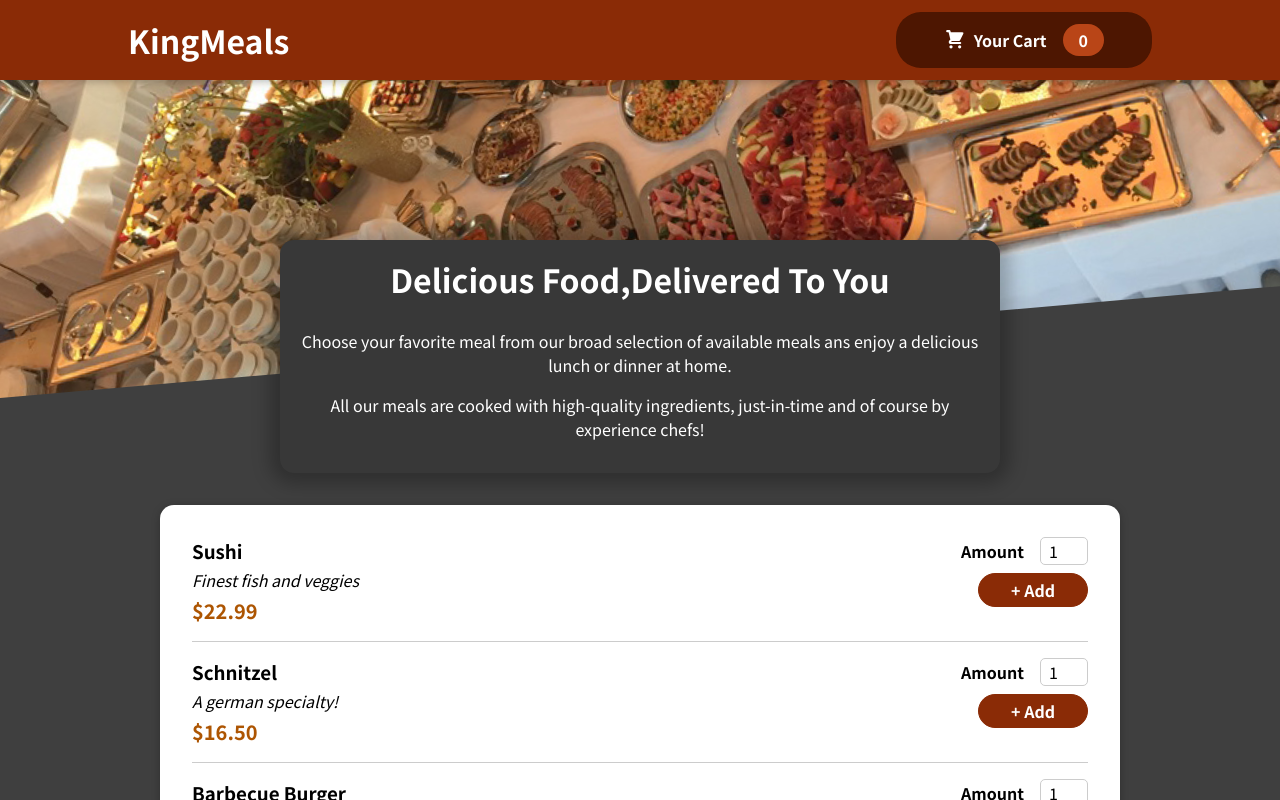
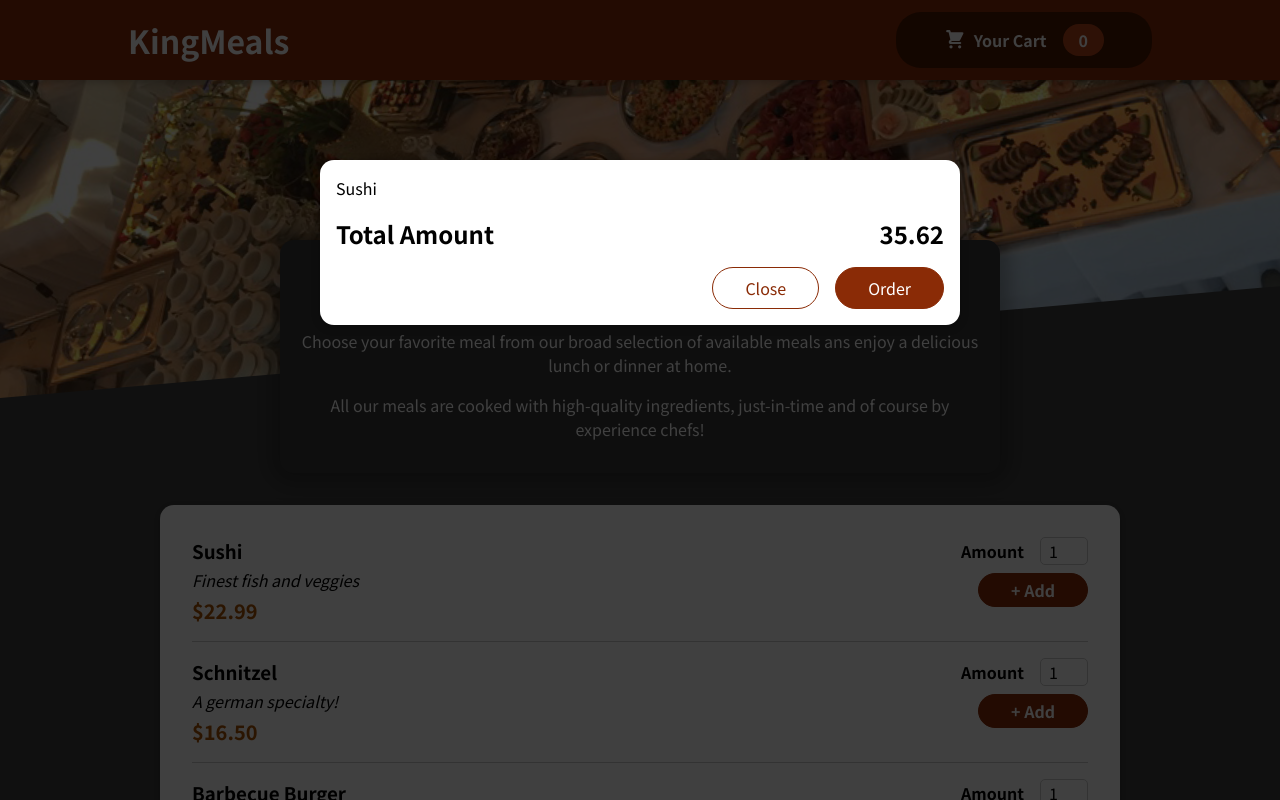
Before and after one commit to ajiths10/FoodOrdering-React-App, a React (Create React App) app: page / in a window 1280 px wide. Shown: the top 800 px of the page. Built offline with nearby package versions, Linux system fonts and the light colour scheme.

Commit message:
Adding pop window to execute order

```diff
--- a/public/index.html
+++ b/public/index.html
@@ -28,6 +28,7 @@
   </head>
   <body>
     <noscript>You need to enable JavaScript to run this app.</noscript>
+    <div id="overlays"></div>
     <div id="root"></div>
     <!--
       This HTML file is a template.
--- a/src/App.js
+++ b/src/App.js
@@ -1,11 +1,12 @@
 import {Fragment} from 'react';
 import Header from './components/Layout/Header'
 import Meals from './components/Meals/Meals';
-
+import Cart from './components/Cart/Cart';
 
 function App() {
   return (
 <Fragment>
+  <Cart />
   <Header/>
   <main>
     <Meals />
--- /dev/null
+++ b/src/components/Cart/Cart.js
@@ -0,0 +1,24 @@
+import Modal from "../UI/Modal";
+import classes from "./Cart.module.css";
+
+const Cart = (props) => {
+  const CartItems =<ul className={classes['cart-items']} > { [
+      { id: "c1", name: "Sushi", amount: 2, price: 12.99 }].map(
+    (item) => <li>{item.name}</li>
+  ) } </ul>
+  return (
+    <Modal>
+      {CartItems}
+      <div className={classes.total} >
+          <span>Total Amount</span>
+          <span>35.62</span>
+      </div>
+      <div className={classes.actions} >
+          <button className={classes['button--alt']} >Close</button>
+          <button className={classes.button} > Order</button>
+      </div>
+    </Modal>
+  );
+};
+
+export default Cart;
--- /dev/null
+++ b/src/components/Cart/Cart.module.css
@@ -0,0 +1,46 @@
+.cart-items {
+    list-style: none;
+    margin: 0;
+    padding: 0;
+    max-height: 20rem;
+    overflow: auto;
+  }
+
+  .total {
+    display: flex;
+    justify-content: space-between;
+    align-items: center;
+    font-weight: bold;
+    font-size: 1.5rem;
+    margin: 1rem 0;
+  }
+
+  .actions {
+    text-align: right;
+  }
+
+  .actions button {
+    font: inherit;
+    cursor: pointer;
+    background-color: transparent;
+    border: 1px solid #8a2b06;
+    padding: 0.5rem 2rem;
+    border-radius: 25px;
+    margin-left: 1rem;
+  }
+
+  .actions button:hover,
+  .actions button:active {
+    background-color: #5a1a01;
+    border-color: #5a1a01;
+    color: white;
+  }
+
+  .actions .button--alt {
+    color: #8a2b06;
+  }
+
+  .actions .button {
+    background-color: #8a2b06;
+    color: white;
+  }
--- /dev/null
+++ b/src/components/UI/Modal.js
@@ -0,0 +1,30 @@
+import React, { Fragment } from "react";
+import  ReactDOM  from "react-dom";
+import classes from "./Modal.module.css";
+
+const Backdrop = (props) => {
+  return <div className={classes.backdrop}> </div>;
+};
+
+const ModalOverlay = (props) => {
+  return (
+    <div className={classes.modal}>
+      <div className={classes.content}>{props.children}</div>
+    </div>
+  );
+};
+
+
+const portalElement = document.getElementById("overlays");
+
+const Modal = (props) => {
+  return (
+    <Fragment>
+      {ReactDOM.createPortal(<Backdrop />, portalElement)}
+      {ReactDOM.createPortal(
+        <ModalOverlay>{props.children}</ModalOverlay>,portalElement )}
+    </Fragment>
+  );
+};
+
+export default Modal;
--- /dev/null
+++ b/src/components/UI/Modal.module.css
@@ -0,0 +1,40 @@
+.backdrop {
+    position: fixed;
+    top: 0;
+    left: 0;
+    width: 100%;
+    height: 100vh;
+    z-index: 20;
+    background-color: rgba(0, 0, 0, 0.75);
+  }
+
+  .modal {
+    position: fixed;
+    top: 20vh;
+    left: 5%;
+    width: 90%;
+    background-color: white;
+    padding: 1rem;
+    border-radius: 14px;
+    box-shadow: 0 2px 8px rgba(0, 0, 0, 0.25);
+    z-index: 30;
+    animation: slide-down 300ms ease-out forwards;
+  }
+
+  @media (min-width: 768px) {
+    .modal {
+      width: 40rem;
+      left: calc(50% - 20rem);
+    }
+  }
+
+  @keyframes slide-down {
+    from {
+      opacity: 0;
+      transform: translateY(-3rem);
+    }
+    to {
+      opacity: 1;
+      transform: translateY(0);
+    }
+  }
```
